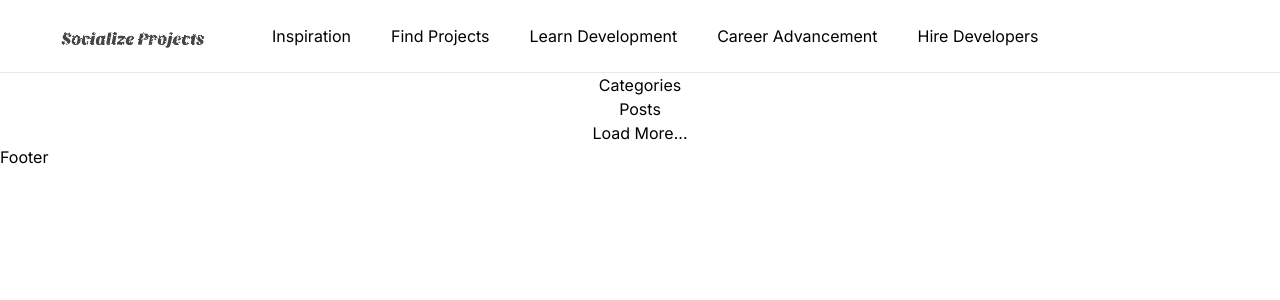
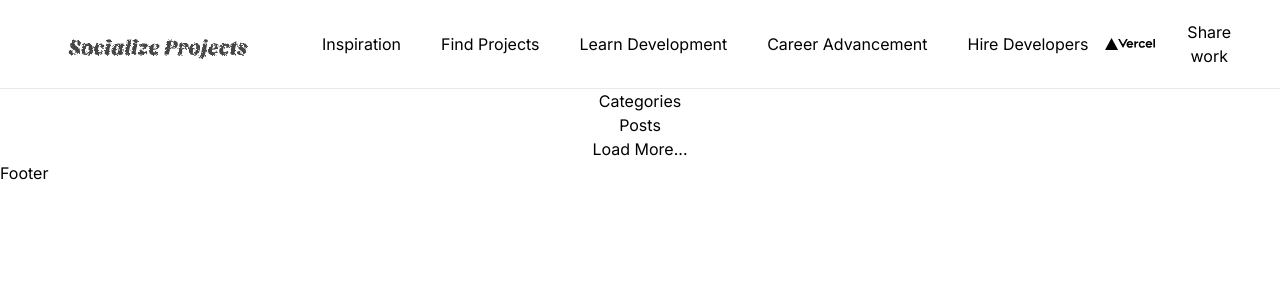
Before and after one commit to Skinwalker423/Socialize-Projects, a Next.js app: page / in a window 1280 px wide. Shown: the top 300 px of the page. Built offline with nearby package versions, Linux system fonts and the light colour scheme.

Commit message:
navbar user avatar and authproviders

```diff
--- a/components/NavBar.tsx
+++ b/components/NavBar.tsx
@@ -2,8 +2,11 @@
 import Link from "next/link";
 import React from "react";
 import { NavLinks } from "@/constants";
+import AuthProviders from "./AuthProviders";
 
 const NavBar = () => {
+  const session = true;
+
   const renderedLinks = NavLinks.map(
     ({ href, text, key }) => {
       return (
@@ -16,12 +19,13 @@
 
   return (
     <nav className='flexBetween navbar'>
-      <div className='flex-1 flexStart gap-10'>
+      <div className='flexStart gap-10'>
         <Link href={"/"}>
           <Image
             src={"/slogo.svg"}
-            width={200}
+            width={250}
             height={50}
+            priority
             alt='Socialize logo'
           />
         </Link>
@@ -29,6 +33,21 @@
           {renderedLinks}
         </ul>
       </div>
+      <div className='flex-1 flexCenter gap-4'>
+        {session ? (
+          <>
+            <Image
+              src={"/vercel.svg"}
+              alt='user avatar'
+              width={50}
+              height={50}
+            />
+            <button>Share work</button>
+          </>
+        ) : (
+          <AuthProviders />
+        )}
+      </div>
     </nav>
   );
 };
```
Also changed, not shown: public/social-logo.svg (deleted).
